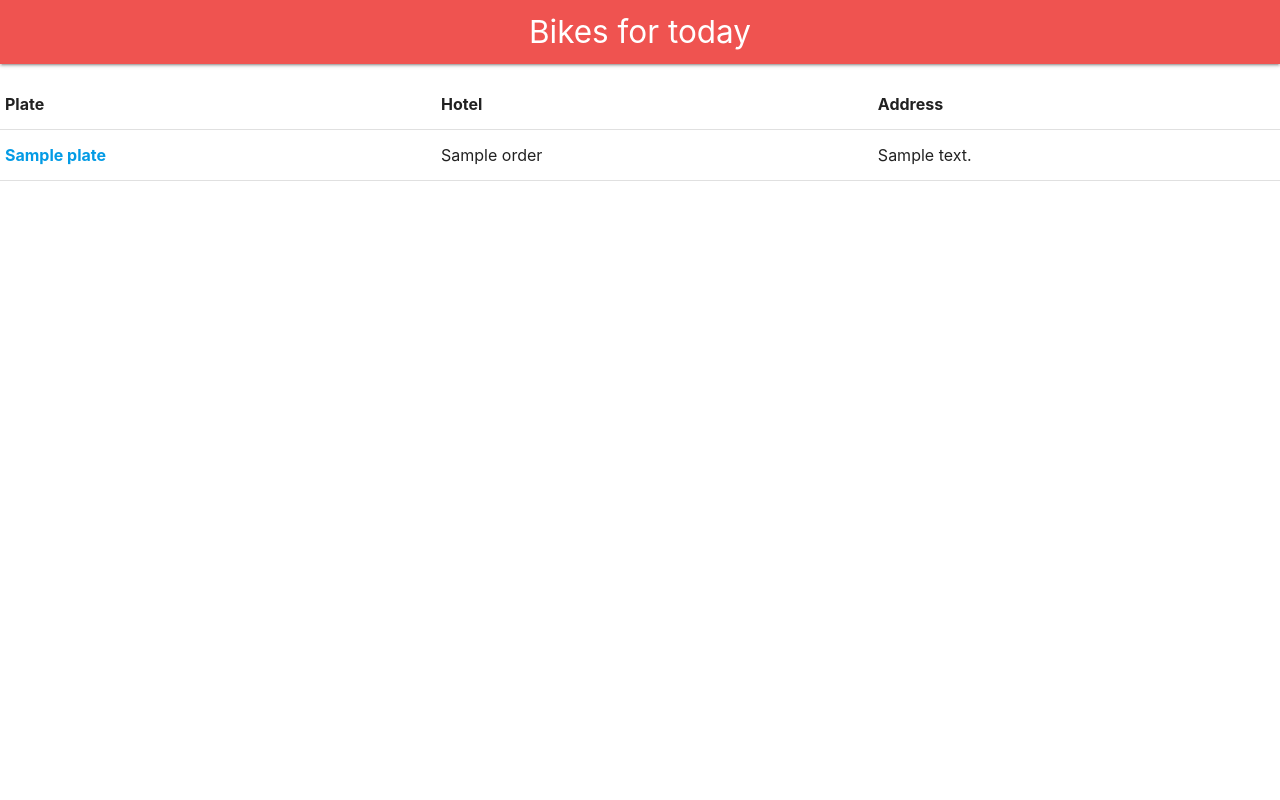
After one commit to vicdashkov/easy-rent-fleet-dashboard, a Flask app: template templates/pickup_bikes.html in a window 1280 px wide. The commit adds this page. Run offline with Flask 2, Linux system fonts and the light colour scheme; the template is opened without the code that fills it: most values are stand-ins (such as "Sample title", 1, 10 or a date in 2020).

Commit message:
added inlcude head. removed comments from index.html

```diff
--- a/main.py
+++ b/main.py
@@ -41,7 +41,7 @@ db = sqlalchemy.create_engine(
 
 @app.route('/drop_off_bikes_list', methods=['GET'])
 def drop_off_bikes_list():
-    # todo: where clouse (date today and user email)
+    # todo: where clouse (start date == today and user email)
     q = """
         SELECT
             b.plates plate, b.name bike_name, b.id b_id, l.name loc_name,
@@ -56,10 +56,31 @@ def drop_off_bikes_list():
         orders = conn.execute(q).fetchall()
 
     return render_template(
-        'today_bikes.html',
+        'drop_off_bikes.html',
         orders=orders
     )
 
+
+@app.route('/pickup_bikes_list', methods=['GET'])
+def pickup_bikes_list():
+    # todo: where clouse (end date == today and user email)
+    q = """
+           SELECT
+               b.plates plate, b.name bike_name, b.id b_id, l.name loc_name,
+               l.address loc_address, c.l_name cus_l_name, o.id order_id
+           FROM
+               "order" o
+               inner join bike b on o.bike = b.id
+               inner join customer c on o.cus_id = c.id
+               inner join "location" l on o.location_start = l.id
+       """
+    with db.connect() as conn:
+        orders = conn.execute(q).fetchall()
+
+    return render_template(
+        'pickup_bikes.html',
+        orders=orders
+    )
 
 @app.route('/hand_off_bike/<order_id>', methods=['GET'])
 def hand_off_bike(order_id):
--- /dev/null
+++ b/templates/head_include.html
@@ -0,0 +1,7 @@
+<head>
+    <title>Easy Rent Phuket</title>
+    <link rel="stylesheet"
+          href="https://cdnjs.cloudflare.com/ajax/libs/materialize/1.0.0/css/materialize.min.css">
+    <link href="https://fonts.googleapis.com/icon?family=Material+Icons" rel="stylesheet">
+    <script src="https://cdnjs.cloudflare.com/ajax/libs/materialize/1.0.0/js/materialize.min.js"></script>
+</head>
--- /dev/null
+++ b/templates/pickup_bikes.html
@@ -0,0 +1,35 @@
+<html lang="en">
+{% include "head_include.html" %}
+<body>
+<nav class="red lighten-1">
+    <div class="nav-wrapper">
+        <a href="#" class="brand-logo center">Bikes for today</a>
+    </div>
+</nav>
+<div class="section">
+    <table>
+
+        <thead>
+        <tr>
+            <th>Plate</th>
+            <th>Hotel</th>
+            <th>Address</th>
+        </tr>
+        </thead>
+
+        <tbody>
+        {% for o in orders %}
+        <tr>
+            <td><b><a href="/hand_off_bike/{{o.b_id}}"> {{o.plate}}</a></b></td>
+            <td>{{o.loc_name}}</td>
+            <td>{{o.loc_address}}</td>
+        </tr>
+        {% endfor %}
+        </tbody>
+    </table>
+</div>
+<script>
+
+</script>
+</body>
+</html>
```
Also changed, not shown: templates/drop_off_bikes.html (renamed from templates/today_bikes.html, +1 -7 lines), templates/hand_off_bike.html (+1 -7 lines), templates/index.html (+1 -22 lines).
